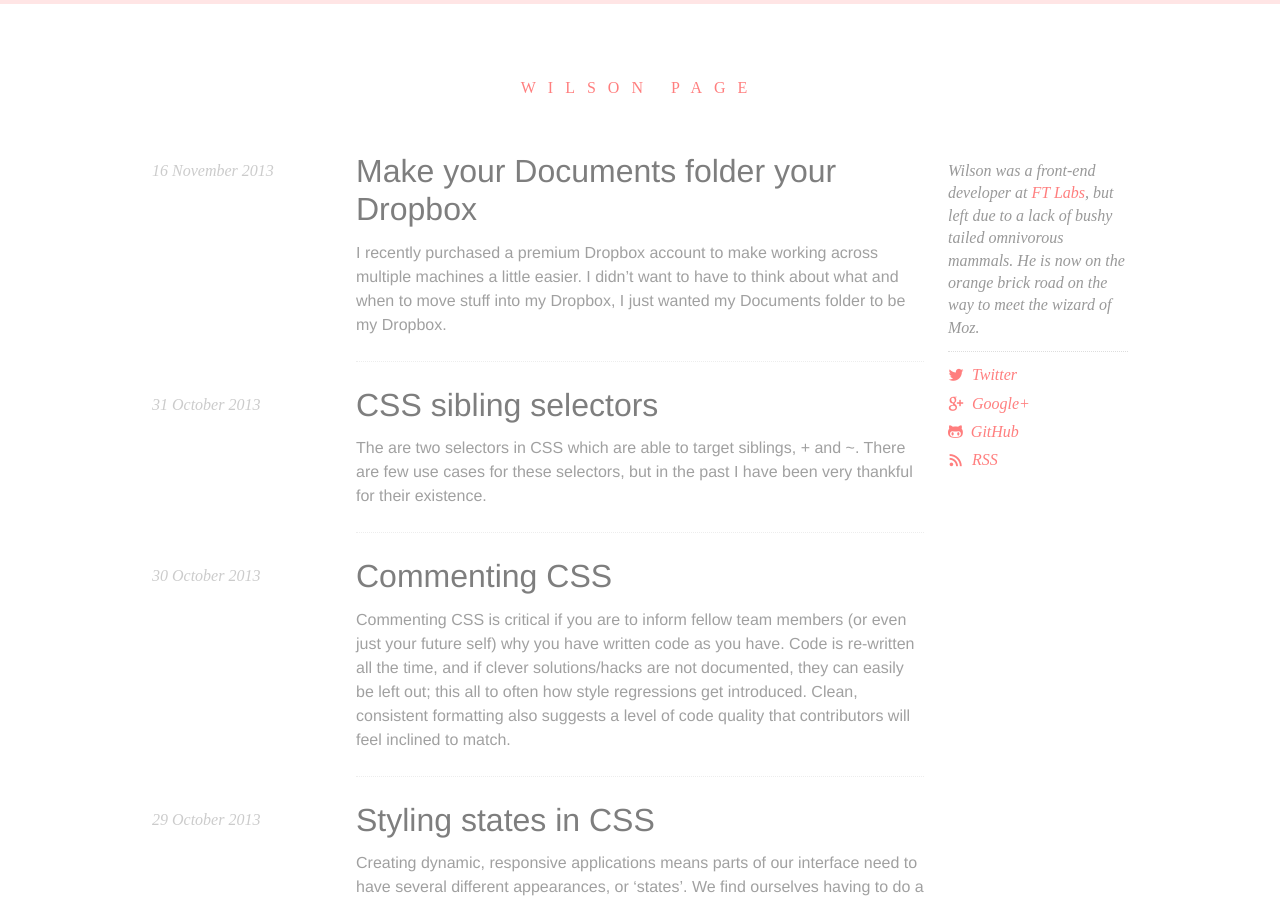
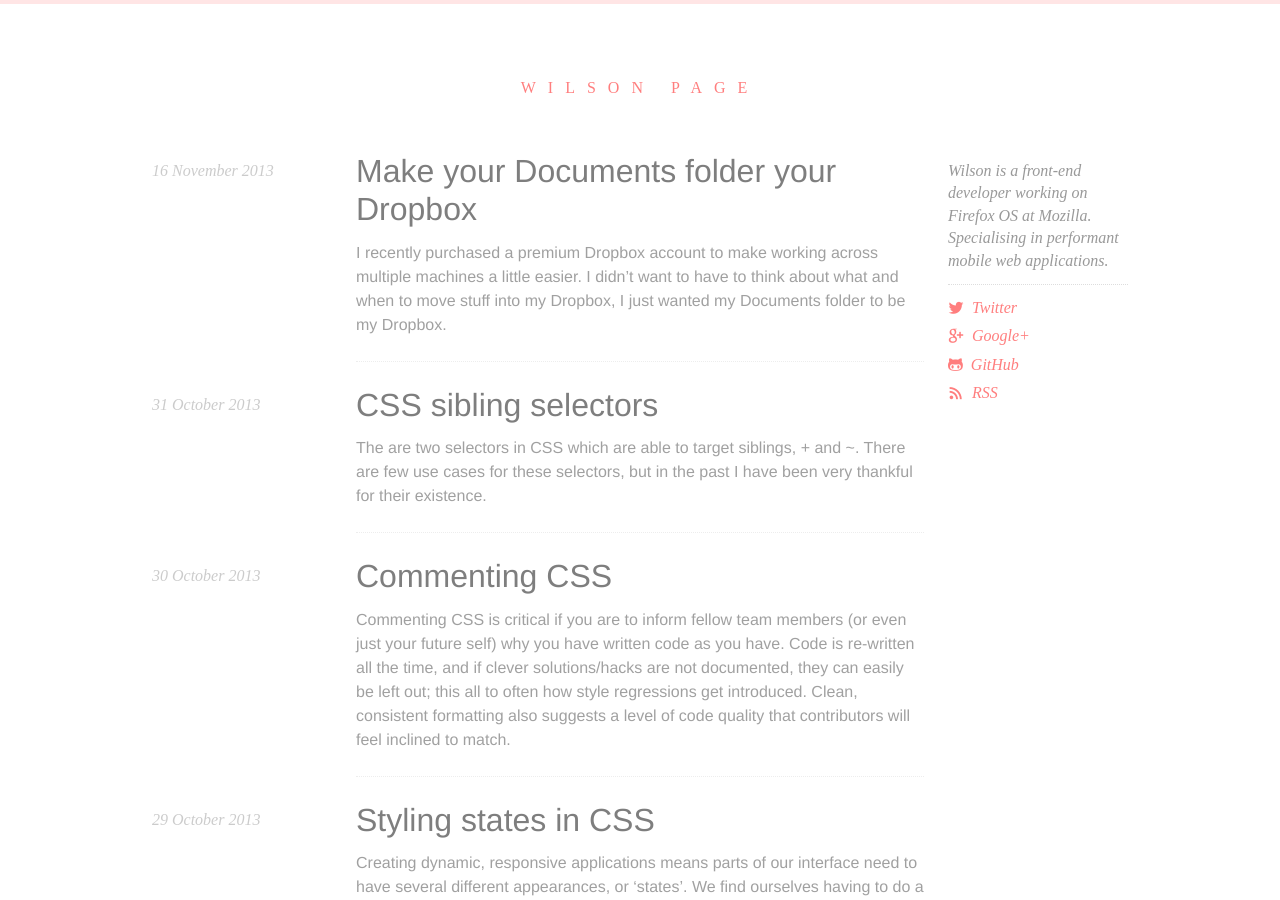
Before and after one commit to wilsonpage/blog, a Jekyll site: the page built from index.html, in a window 1280 px wide and 900 px high. Built offline with Jekyll 4.4.1, drawn with Linux system fonts in a browser that asks for light colours; Markdown is read by kramdown in place of the engine named in the settings.

Commit message:
Update bio

```diff
--- a/_config.yml
+++ b/_config.yml
@@ -1,5 +1,5 @@
 name: Wilson Page
-description: "Wilson was a front-end developer at <a href='http://twitter.com/ftlabs'>FT Labs</a>, but left due to a lack of bushy tailed omnivorous mammals.  He is now on the orange brick road on the way to meet the wizard of Moz."
+description: "Wilson is a front-end developer working on Firefox OS at Mozilla. Specialising in performant mobile web applications."
 url: http://wilsonpage.co.uk
 permalink: /:title
 markdown: redcarpet
```
